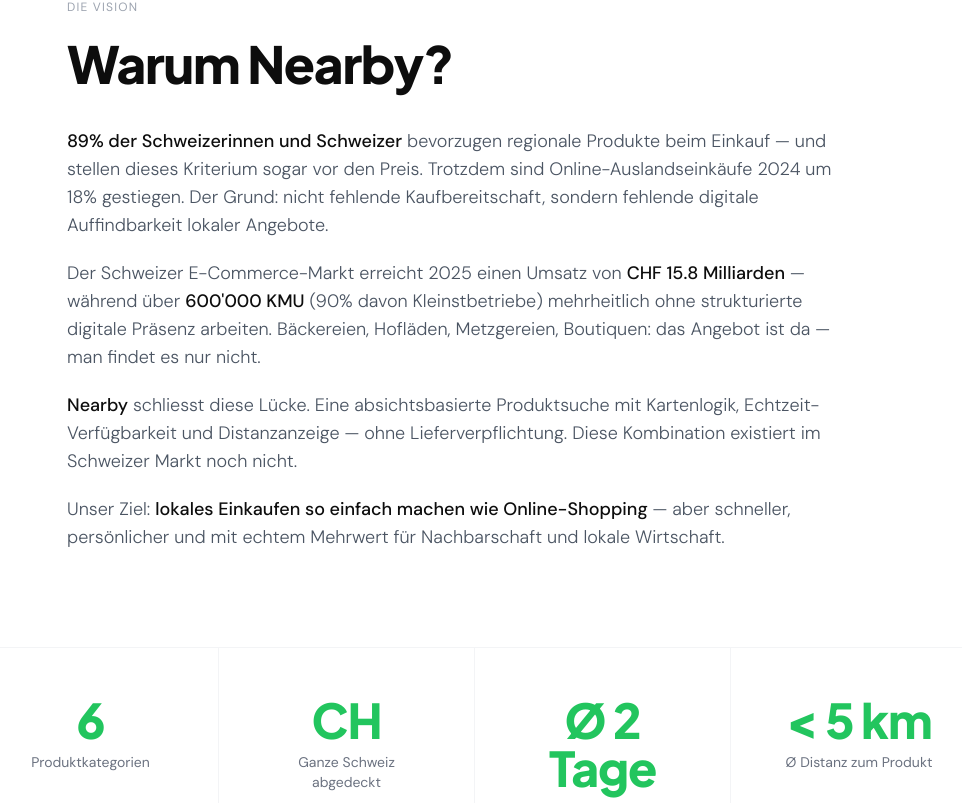
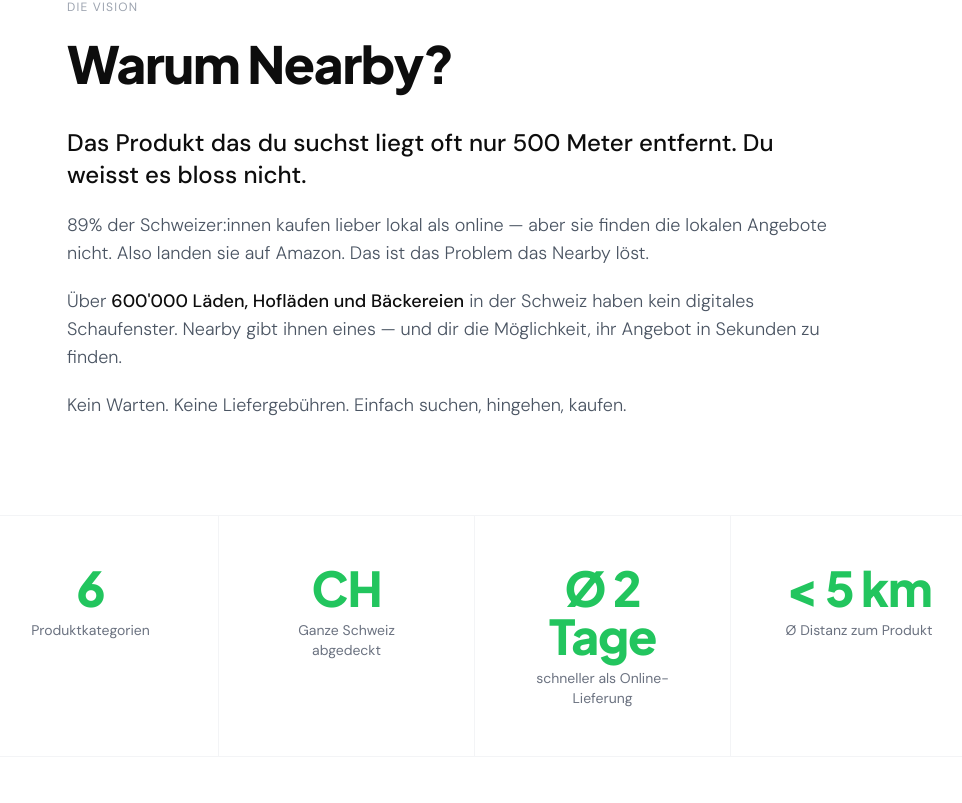
Before and after one commit to etiennezogg/Nearby-Coming-Soon, a Next.js app: page / in a window 1280 px wide. Shown: the part 897-1700 px from the top of the page, without its empty margins (165-1127 px from the left). Built offline with nearby package versions, Linux system fonts and the light colour scheme; no server answers.

Commit message:
content: simpler, punchier Warum Nearby text

```diff
--- a/src/app/page.tsx
+++ b/src/app/page.tsx
@@ -180,10 +180,10 @@
             Warum Nearby?
           </h2>
           <div className="space-y-5 text-gray-600 font-light leading-relaxed text-base md:text-lg max-w-3xl">
-            <p><strong className="text-ink font-medium">89% der Schweizerinnen und Schweizer</strong> bevorzugen regionale Produkte beim Einkauf — und stellen dieses Kriterium sogar vor den Preis. Trotzdem sind Online-Auslandseinkäufe 2024 um 18% gestiegen. Der Grund: nicht fehlende Kaufbereitschaft, sondern fehlende digitale Auffindbarkeit lokaler Angebote.</p>
-            <p>Der Schweizer E-Commerce-Markt erreicht 2025 einen Umsatz von <strong className="text-ink font-medium">CHF 15.8 Milliarden</strong> — während über <strong className="text-ink font-medium">600'000 KMU</strong> (90% davon Kleinstbetriebe) mehrheitlich ohne strukturierte digitale Präsenz arbeiten. Bäckereien, Hofläden, Metzgereien, Boutiquen: das Angebot ist da — man findet es nur nicht.</p>
-            <p><strong className="text-ink font-medium">Nearby</strong> schliesst diese Lücke. Eine absichtsbasierte Produktsuche mit Kartenlogik, Echtzeit-Verfügbarkeit und Distanzanzeige — ohne Lieferverpflichtung. Diese Kombination existiert im Schweizer Markt noch nicht.</p>
-            <p>Unser Ziel: <strong className="text-ink font-medium">lokales Einkaufen so einfach machen wie Online-Shopping</strong> — aber schneller, persönlicher und mit echtem Mehrwert für Nachbarschaft und lokale Wirtschaft.</p>
+            <p className="text-xl md:text-2xl font-medium text-ink leading-snug">Das Produkt das du suchst liegt oft nur 500 Meter entfernt. Du weisst es bloss nicht.</p>
+            <p>89% der Schweizer:innen kaufen lieber lokal als online — aber sie finden die lokalen Angebote nicht. Also landen sie auf Amazon. Das ist das Problem das Nearby löst.</p>
+            <p>Über <strong className="text-ink font-medium">600'000 Läden, Hofläden und Bäckereien</strong> in der Schweiz haben kein digitales Schaufenster. Nearby gibt ihnen eines — und dir die Möglichkeit, ihr Angebot in Sekunden zu finden.</p>
+            <p>Kein Warten. Keine Liefergebühren. Einfach suchen, hingehen, kaufen.</p>
           </div>
         </motion.div>
       </section>
```
